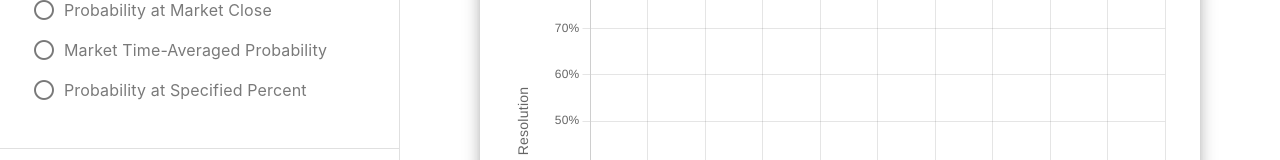
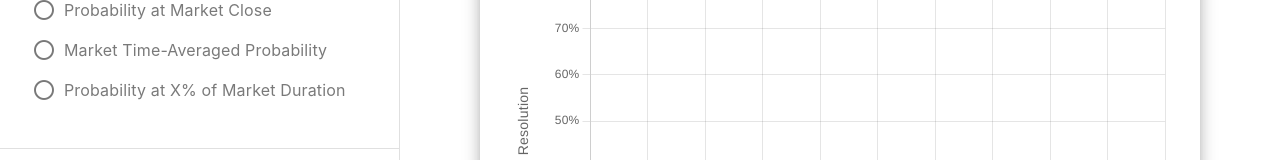
Before and after one commit to wasabipesto/themis, a Vue app in the folder client/: page /calibration in a window 1280 px wide. Shown: the part 298-458 px from the top of the page. Built offline with nearby package versions, Linux system fonts and the light colour scheme; no server answers.

Commit message:
add prob at percent tooltip

```diff
--- a/client/src/views/CalibrationView.vue
+++ b/client/src/views/CalibrationView.vue
@@ -29,7 +29,12 @@ const query_options = {
         'For each market, this is the probability averaged over time. <br>\
         Each market is only counted once.'
     },
-    prob_at_pct: { label: 'Probability at Specified Percent' }
+    prob_at_pct: {
+      label: 'Probability at X% of Market Duration',
+      tooltip:
+        "Use the market's probability at a specific percent of the duration. <br>\
+        0% is the start of the market, 50% is the midpoint, and 100% is at market close."
+    }
   },
   weight_attribute: {
     none: { label: 'None' },
```
